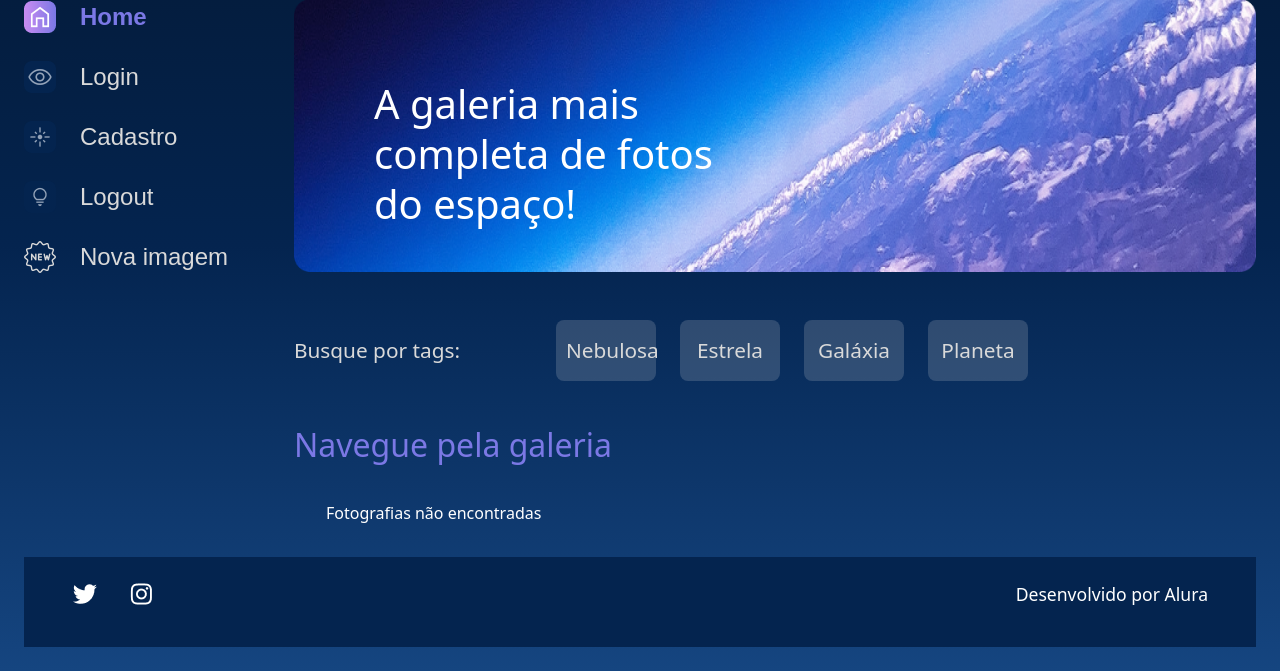
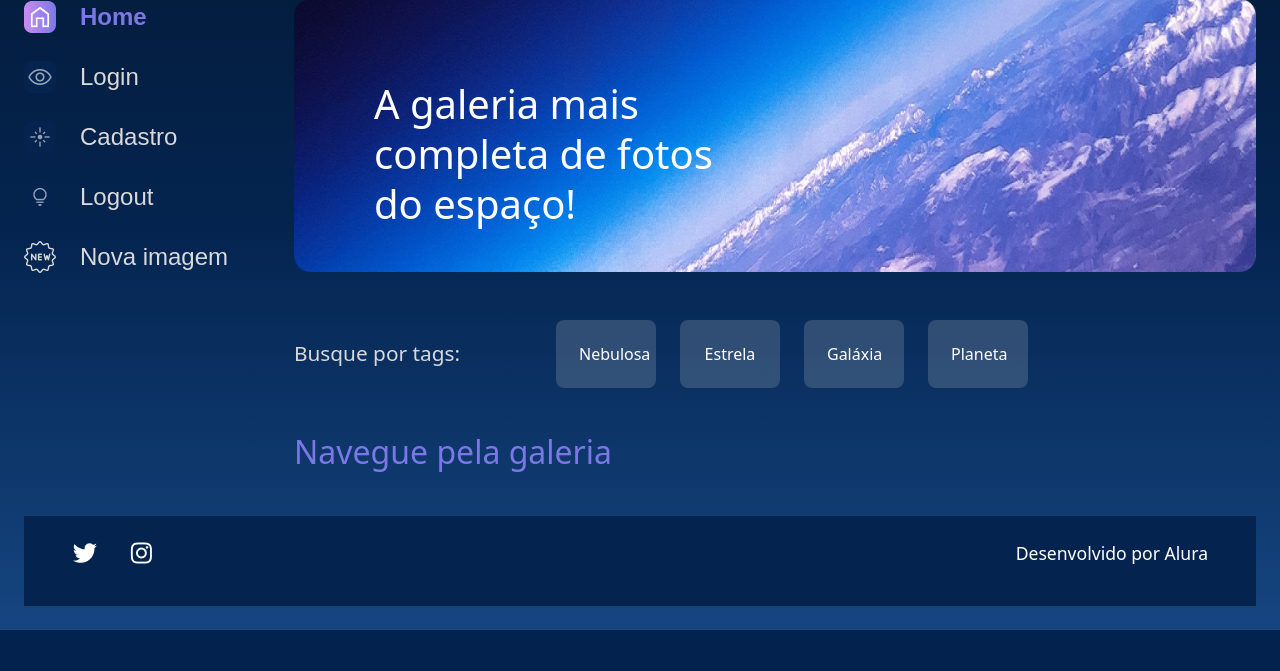
Before and after one commit to feliven/Django-CRUD-e-persistencia-no-S3, a Django app: page /buscar in a window 1280 px wide. Shown: the part 179-850 px from the top of the page. After the commit the page ends 809 px from the top, so only its background shows below. Run offline with Django 4.2, Linux system fonts and the light colour scheme; the visitor is signed in with stand-in values (Sample User, id 1); data that the repository does not hold is empty.

Commit message:
implementa filtro

```diff
--- a/apps/galeria/urls.py
+++ b/apps/galeria/urls.py
@@ -6,6 +6,7 @@ from apps.galeria.views import (
     nova_imagem,
     editar_imagem,
     deletar_imagem,
+    filtro,
 )
 
 urlpatterns = [
@@ -15,4 +16,5 @@ urlpatterns = [
     path("nova-imagem", nova_imagem, name="nova_imagem"),
     path("editar-imagem/<int:foto_id>", editar_imagem, name="editar_imagem"),
     path("deletar-imagem/<int:foto_id>", deletar_imagem, name="deletar_imagem"),
+    path("filtro/<str:categoria>", filtro, name="filtro"),
 ]
--- a/apps/galeria/views.py
+++ b/apps/galeria/views.py
@@ -32,7 +32,7 @@ def buscar(request):
         if nome_a_buscar:
             fotografias = fotografias.filter(nome__icontains=nome_a_buscar)
 
-    return render(request, "galeria/buscar.html", {"cards": fotografias})
+    return render(request, "galeria/index.html", {"cards": fotografias})
 
 
 def nova_imagem(request):
@@ -91,3 +91,8 @@ def deletar_imagem(request, foto_id):
         messages.error(request, f"Erro ao deletar: {e}")
 
     return redirect("index")
+
+
+def filtro(request, categoria):
+    fotografias = Fotografia.objects.filter(categoria=categoria)
+    return render(request, "galeria/index.html", {"cards": fotografias})
--- a/setup/static/styles/style.css
+++ b/setup/static/styles/style.css
@@ -182,6 +182,7 @@ table {
 }
 
 .busca__input {
+  color: white;
   align-items: center;
   background-color: transparent;
   border: none;
--- a/templates/galeria/buscar.html
+++ /dev/null
@@ -1,50 +0,0 @@
-{% extends 'shared/base.html' %} {% load static %} {% block content %}
-<section class="conteudo">
-  <section class="banner">
-    <img class="banner__imagem" src="{% static '/assets/imagens/Banner(2).png' %}" alt="banner Alura Space" />
-    <h1 class="banner__titulo">A galeria mais completa de fotos do espaço!</h1>
-  </section>
-  <section class="tags">
-    <p class="tags__titulo">Busque por tags:</p>
-    <ul class="tags__lista">
-      <li class="tags__tag">Nebulosa</li>
-      <li class="tags__tag">Estrela</li>
-      <li class="tags__tag">Galáxia</li>
-      <li class="tags__tag">Planeta</li>
-    </ul>
-  </section>
-  <section class="galeria">
-    <div class="cards">
-      <h2 class="cards__titulo">Navegue pela galeria</h2>
-      <ul class="cards__lista">
-        {% if cards %} {% for fotografia in cards %}
-        <li class="card">
-          <a href="{% url 'imagem' fotografia.id %}">
-            {% if fotografia.foto == "" or fotografia.foto == null %}
-            <img class="card__imagem" src="{% static '/assets/imagens/galeria/not-found.png'%}" alt="foto" />
-            {% else %}
-            <img class="card__imagem" src="{{ fotografia.foto.url }}" alt="foto" />
-            {% endif %}
-          </a>
-          <span class="card__tag">Estrelas</span>
-          <div class="card__info">
-            <p class="card__titulo">{{fotografia.nome}}</p>
-            <div class="card__texto">
-              <p class="card__descricao">{{fotografia.legenda}}</p>
-              <span>
-                <img src="{% static '/assets/ícones/1x/favorite_outline.png' %}" alt="ícone de coração" />
-              </span>
-            </div>
-          </div>
-        </li>
-        {% endfor %} {% else %}
-        <div class="imagem__texto">
-          <p>Fotografias não encontradas</p>
-        </div>
-        {% endif %}
-      </ul>
-    </div>
-  </section>
-</section>
-
-{% endblock %}
--- a/templates/galeria/index.html
+++ b/templates/galeria/index.html
@@ -7,10 +7,18 @@
   <section class="tags">
     <p class="tags__titulo">Busque por tags:</p>
     <ul class="tags__lista">
-      <li class="tags__tag">Nebulosa</li>
-      <li class="tags__tag">Estrela</li>
-      <li class="tags__tag">Galáxia</li>
-      <li class="tags__tag">Planeta</li>
+      <li class="tags__tag">
+        <a class="btn" style="color: white" href="{% url 'filtro' 'NEBULOSA' %}">Nebulosa</a>
+      </li>
+      <li class="tags__tag">
+        <a class="btn" style="color: white" href="{% url 'filtro' 'ESTRELA' %}">Estrela</a>
+      </li>
+      <li class="tags__tag">
+        <a class="btn" style="color: white" href="{% url 'filtro' 'GALÁXIA' %}">Galáxia</a>
+      </li>
+      <li class="tags__tag">
+        <a class="btn" style="color: white" href="{% url 'filtro' 'PLANETA' %}">Planeta</a>
+      </li>
     </ul>
   </section>
   <section class="galeria">
```
